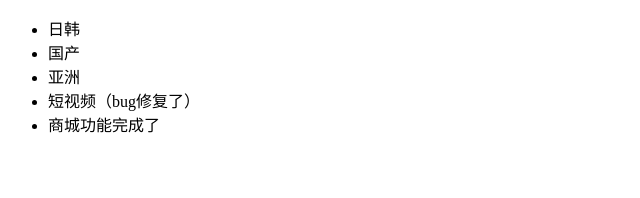
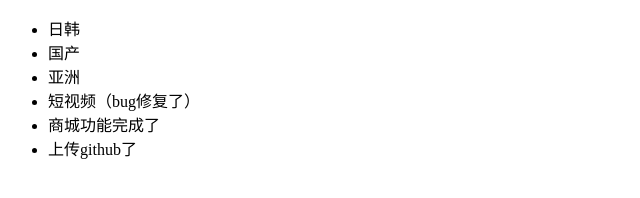
Before and after one commit to 0414kk/dbhot, a plain HTML site: page index.html in a window 1280 px wide. Shown: the whole page, without its empty margins (0-640 px from the left). Drawn offline with Linux system fonts and the light colour scheme.

Commit message:
分支上传github

```diff
--- a/index.html
+++ b/index.html
@@ -16,7 +16,7 @@
 		<li>亚洲</li>
 		<li>短视频（bug修复了）</li>
 		<li>商城功能完成了</li>
-
+		<li>上传github了</li>
 
 	</ul>
 
```
